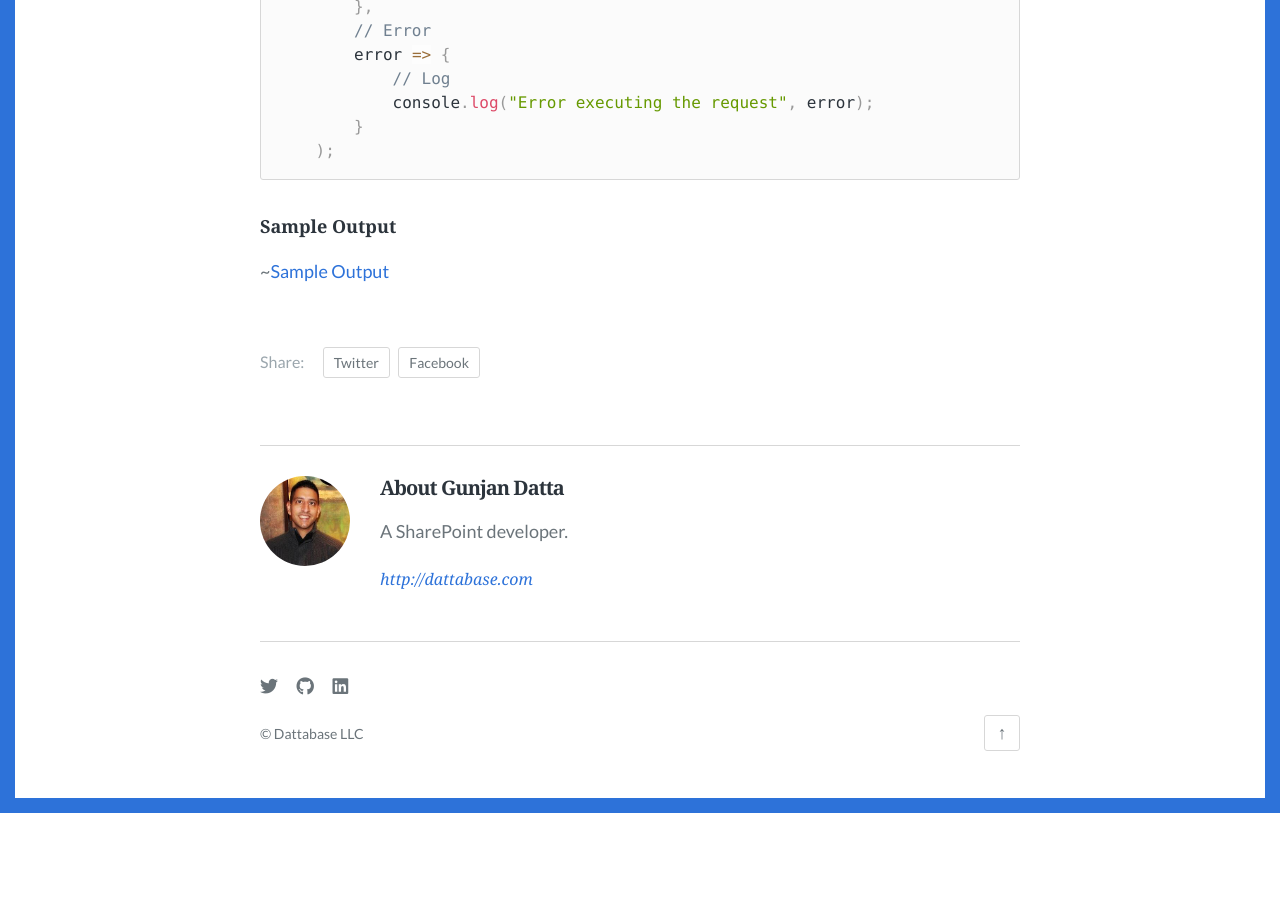
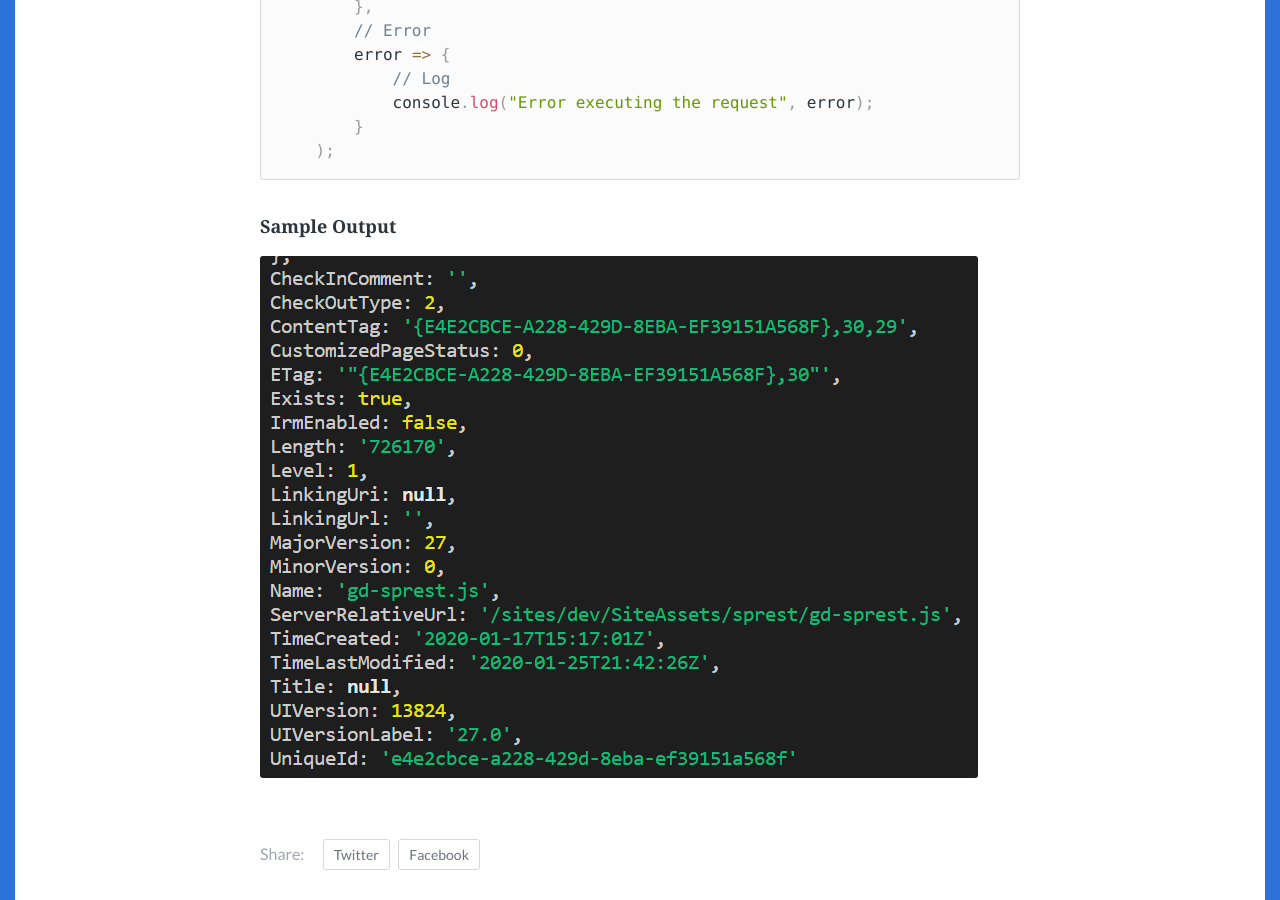
Before and after one commit to gunjandatta/blog, a Jekyll site: the page built from _posts/2020/2020-01-26-connect-to-sp-using-nodejs.md, in a window 1280 px wide and 900 px high, scrolled down 3720 px. Built offline with Jekyll 4.4.1, drawn with Linux system fonts in a browser that asks for light colours; some web fonts are replaced; before the commit the page ends 4533 px from its top, so only the background shows below that.

Commit message:
Updated the image reference.

```diff
--- a/_posts/2020/2020-01-26-connect-to-sp-using-nodejs.md
+++ b/_posts/2020/2020-01-26-connect-to-sp-using-nodejs.md
@@ -133,4 +133,4 @@ We will execute the Get/Post request, based on the type. Refer to the [documenta
 
 ##### Sample Output
 
-~[Sample Output](images/NodeJS/output.png)
+![Sample Output](images/NodeJS/output.png)
```
